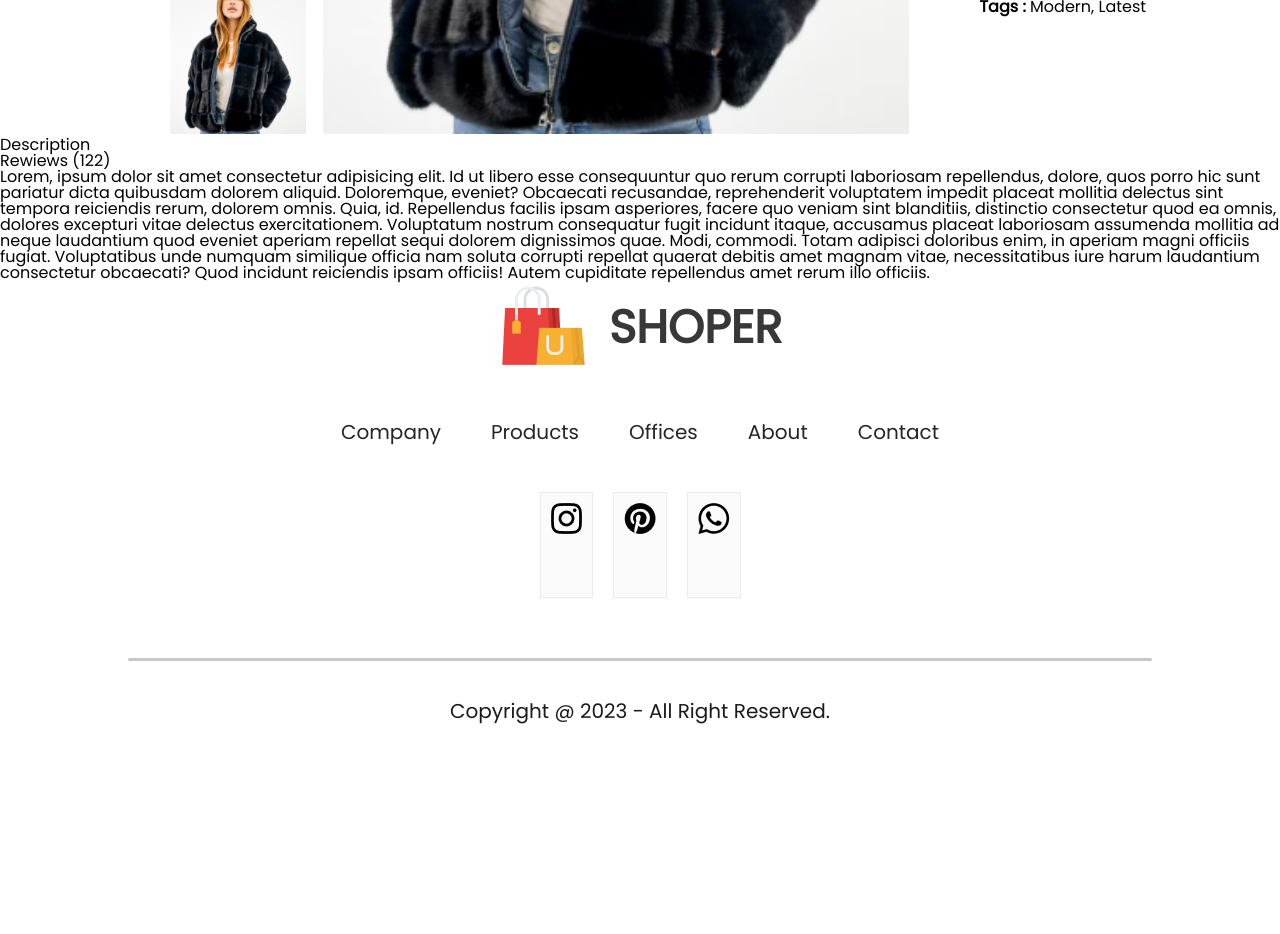
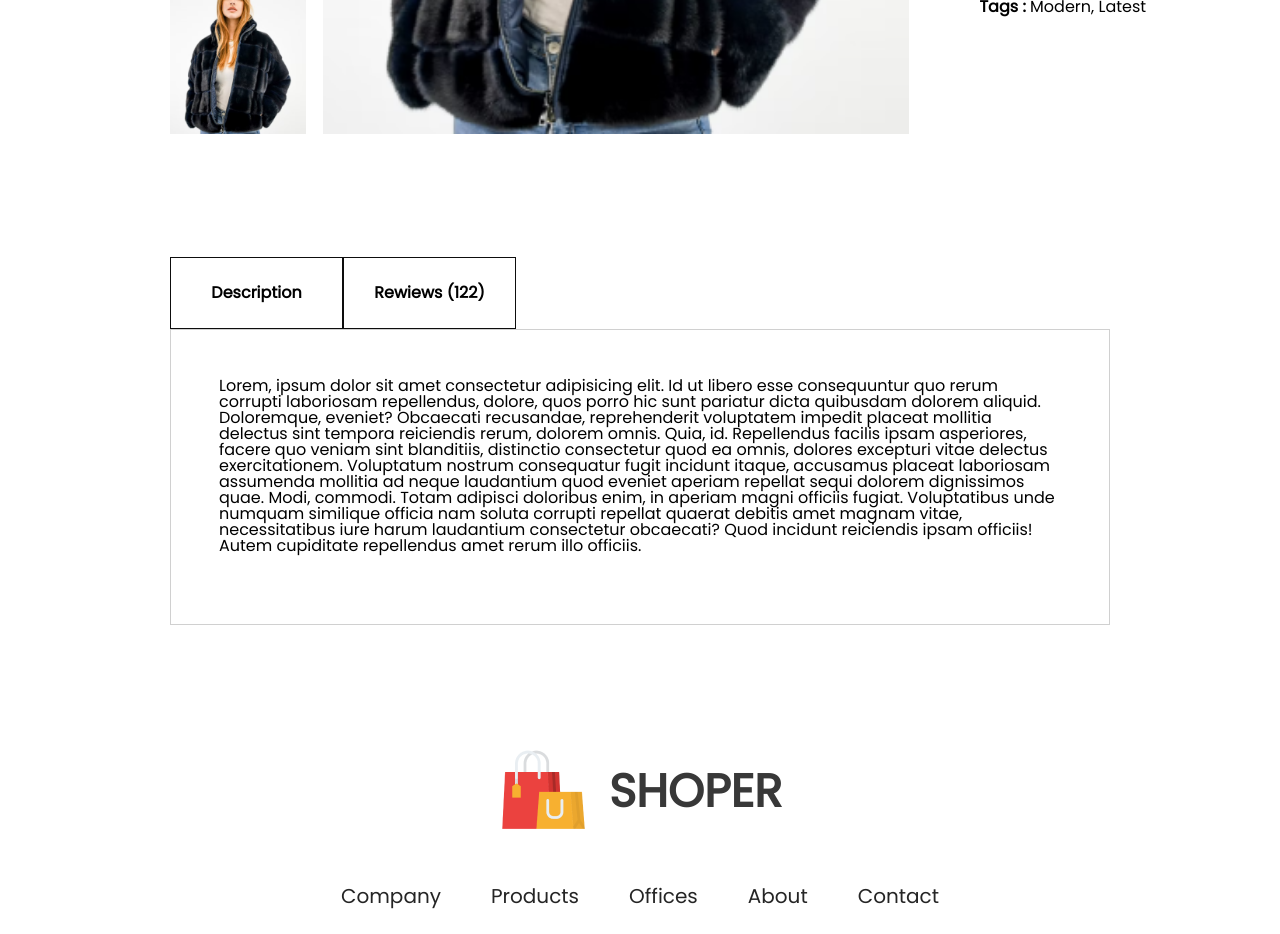
Before and after one commit to VasilMN/website-project, a React (Vite) app: page /product/1 in a window 1280 px wide. Shown: the part 800-1734 px from the top of the page. Before the commit the page ends 1551 px from the top, so only its background shows below. Built offline with nearby package versions, Linux system fonts and the light colour scheme.

Commit message:
added discriptionbox component

```diff
--- a/package.json
+++ b/package.json
@@ -12,7 +12,8 @@
   "dependencies": {
     "react": "^18.2.0",
     "react-dom": "^18.2.0",
-    "react-router-dom": "^6.18.0"
+    "react-router-dom": "^6.18.0",
+    "yarn": "^1.22.21"
   },
   "devDependencies": {
     "@types/react": "^18.2.15",
--- a/src/Context/ShopContext.jsx
+++ b/src/Context/ShopContext.jsx
@@ -12,6 +12,7 @@ const ShopContextProvider = (props) => {
 
         {props.children}
 
+
     </ShopContext.Provider>
 
 }
--- a/src/components/DiscriptionBox/DescriptionBox.jsx
+++ b/src/components/DiscriptionBox/DescriptionBox.jsx
@@ -5,7 +5,7 @@ export const DescriptionBox = () => {
     return <div className={Styles.descriptionbox}>
                 <div className={Styles.descriptionbox_navigator}>
                    <div className={Styles.descriptionbox_nav_box}>Description</div>
-                   <div className={Styles.descriptionbox_nav_box_fade}>Rewiews (122)</div>
+                   <div className={Styles.descriptionbox_nav_box}>Rewiews (122)</div>
 
                 </div>
                 <div className={Styles.descriptionbox_description}>
--- a/src/components/DiscriptionBox/descriptionBox.module.scss
+++ b/src/components/DiscriptionBox/descriptionBox.module.scss
@@ -0,0 +1,27 @@
+.descriptionbox {
+    margin: 120px 170px;
+
+    .descriptionbox_navigator {
+        display: flex;
+
+        .descriptionbox_nav_box {
+            display: flex;
+            align-items: center;
+            justify-content: center;
+            font-size: 16px;
+            font-weight: 600;
+            width: 171px;
+            height: 70px;
+            border: 1px solid #0d0d0d;
+        }
+    }
+
+    .descriptionbox_description {
+        display: flex;
+        flex-direction: column;
+        gap: 25px;
+        border: 1px solid #D0D0D0;
+        padding: 48px;
+        padding-bottom: 70px;
+    }
+}
```
Also changed, not shown: 1 other file (tests, documents, lock files or other folders).
